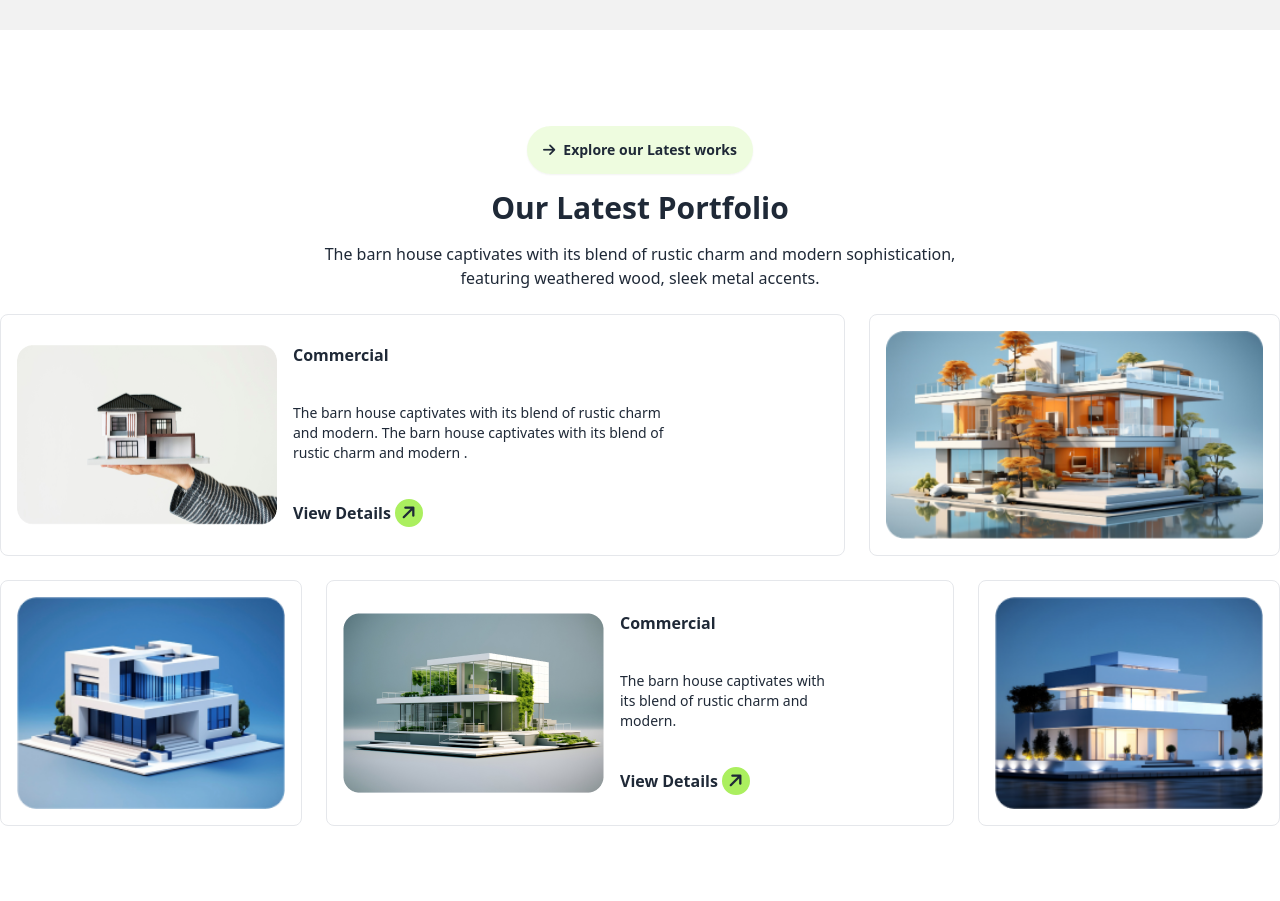
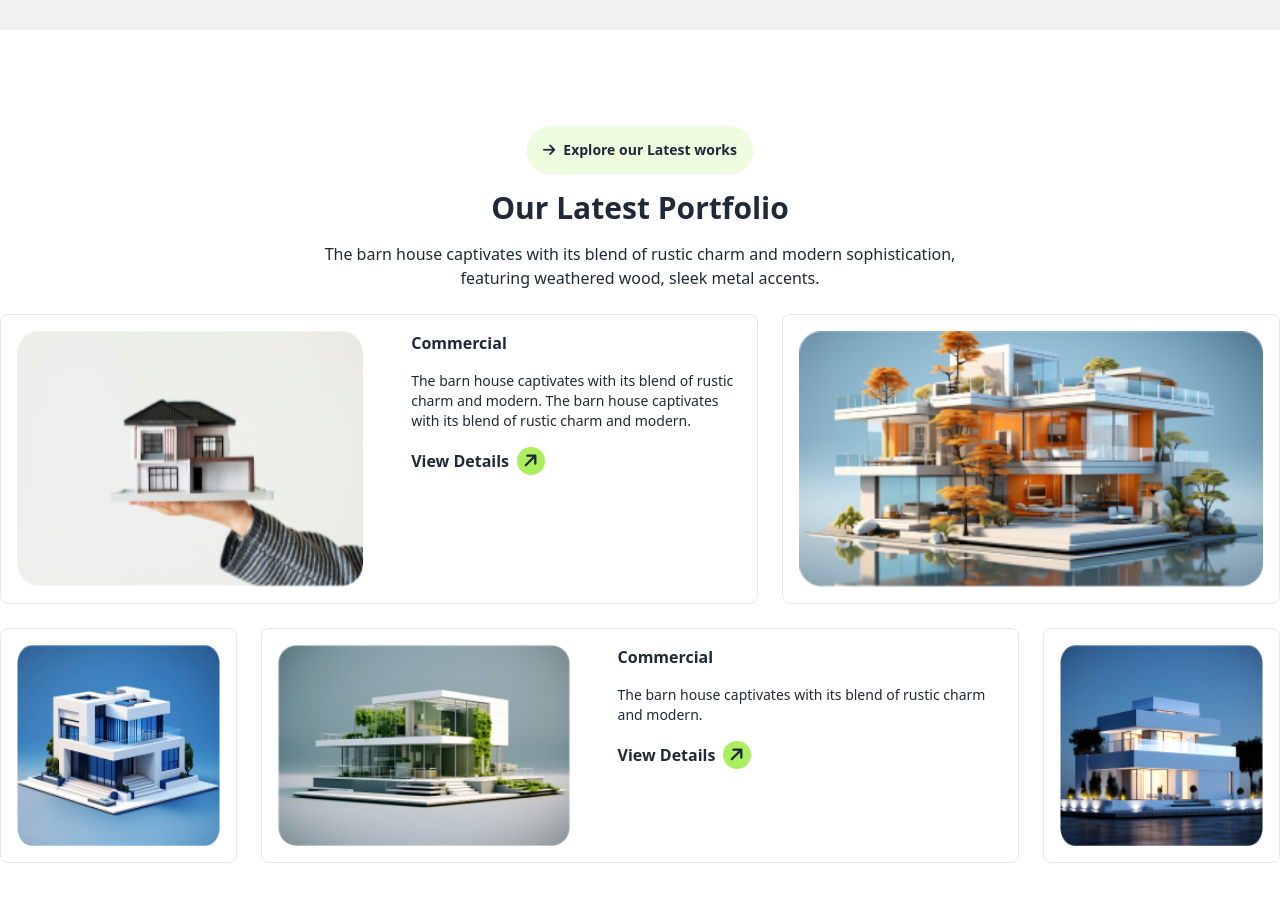
Before and after one commit to hamimbsf/builders, a plain HTML site: page index.html in a window 1280 px wide. Shown: the part 1920-2821 px from the top of the page. Drawn offline with nearby package versions, Linux system fonts and the light colour scheme.

Commit message:
make complete the challenge section

```diff
--- a/index.html
+++ b/index.html
@@ -229,7 +229,7 @@
         </div>
       </section>
       <!-- Latest portfolio section -->
-      <section class="container space-y-6 my-24 mx-auto">
+      <section class="container px-4 md:px-0 space-y-6 my-24 mx-auto">
         <!-- our latest section title -->
         <div class="text-center space-y-4">
           <button class="btn border-none bg-[#ABEF5F33] rounded-full">
@@ -243,57 +243,66 @@
           </p>
         </div>
         <!-- our latest section cards -->
-        <div class="grid grid-cols-1 lg:grid-cols-3 gap-6">
+        <!-- our latest section cards -->
+        <div class="grid grid-cols-1 lg:grid-cols-5 gap-6">
           <!-- card one -->
           <div
-            class="flex flex-col md:flex-row gap-4 border md:items-center col-span-2 md:m-0 m-4 p-4 bg-white rounded-lg"
+            class="flex flex-col md:flex-row gap-4 border col-span-1 lg:col-span-3 bg-white rounded-lg"
           >
-            <img class="" src="assets/img1.png" alt="hotel" />
-            <div class="space-y-9">
+            <img
+              class="p-4 md:w-1/2 w-full"
+              src="assets/img1.png"
+              alt="hotel"
+            />
+            <div class="space-y-4 p-4">
               <h3 class="font-bold">Commercial</h3>
               <p class="text-sm">
-                The barn house captivates with its blend of rustic charm <br> and modern. The barn house captivates with its blend of <br> rustic charm and modern .
+                The barn house captivates with its blend of rustic charm and
+                modern. The barn house captivates with its blend of rustic charm
+                and modern.
               </p>
-              <h3 class="font-bold">
+              <h3 class="font-bold flex items-center">
                 View Details
                 <i
-                  class="fa-solid text-center -rotate-45 bg-[#ABEF5F] w-7 rounded-full text-lg fa-arrow-right"
+                  class="fa-solid text-center -rotate-45 bg-[#ABEF5F] w-7 h-7 rounded-full text-lg fa-arrow-right ml-2"
                 ></i>
               </h3>
             </div>
           </div>
           <!-- card two -->
-          <div class="border ml-4 md:ml-0 rounded-lg">
-            <img class="p-4 w-full h-full" src="assets/img2.png" alt="" />
+          <div class="border col-span-1 lg:col-span-2 rounded-lg">
+            <img class="p-4 w-full h-auto" src="assets/img2.png" alt="Hotel" />
           </div>
-        </div>
-        <!-- second grid -->
-        <div class="grid grid-cols-1 gap-6 lg:grid-cols-4">
           <!-- card three -->
-          <div class="border ml-4 md:ml-0 rounded-lg">
-            <img class="p-4 w-full h-full" src="assets/img3.png" alt="" />
+          <div class="border rounded-lg">
+            <img class="p-4 w-full h-full" src="assets/img3.png" alt="Hotel" />
           </div>
           <!-- card four -->
           <div
-            class="flex flex-col md:flex-row gap-4 border col-span-2 md:items-center md:m-0 m-4 p-4 bg-white rounded-lg"
+            class="flex flex-col md:flex-row gap-4 border col-span-1 lg:col-span-3 bg-white rounded-lg"
           >
-            <img class="" src="assets/img4.png" alt="hotel" />
-            <div class="space-y-9">
+            <img
+              class="p-4 md:w-1/2 w-full"
+              src="assets/img4.png"
+              alt="hotel"
+            />
+            <div class="space-y-4 p-4">
               <h3 class="font-bold">Commercial</h3>
               <p class="text-sm">
-                The barn house captivates with <br> its blend of rustic charm and <br> modern.
+                The barn house captivates with its blend of rustic charm and
+                modern.
               </p>
-              <h3 class="font-bold">
+              <h3 class="font-bold flex items-center">
                 View Details
                 <i
-                  class="fa-solid text-center -rotate-45 bg-[#ABEF5F] w-7 rounded-full text-lg fa-arrow-right"
+                  class="fa-solid text-center -rotate-45 bg-[#ABEF5F] w-7 h-7 rounded-full text-lg fa-arrow-right ml-2"
                 ></i>
               </h3>
             </div>
           </div>
           <!-- card five -->
-          <div class="border ml-4 md:ml-0 rounded-lg">
-            <img class="p-4 w-full h-full" src="assets/img5.png" alt="" />
+          <div class="border rounded-lg">
+            <img class="p-4 w-full h-full" src="assets/img5.png" alt="Hotel" />
           </div>
         </div>
       </section>
```
